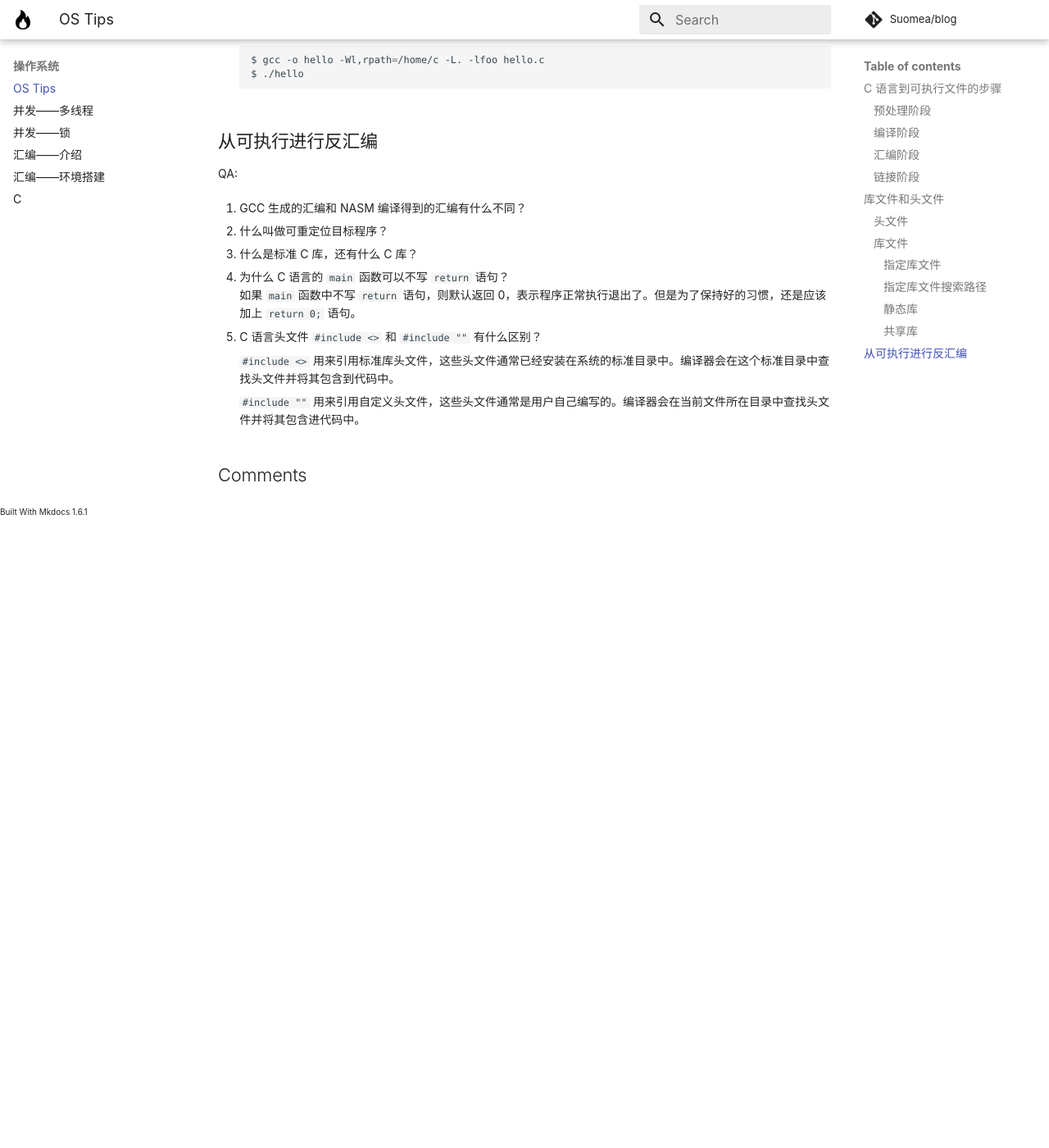
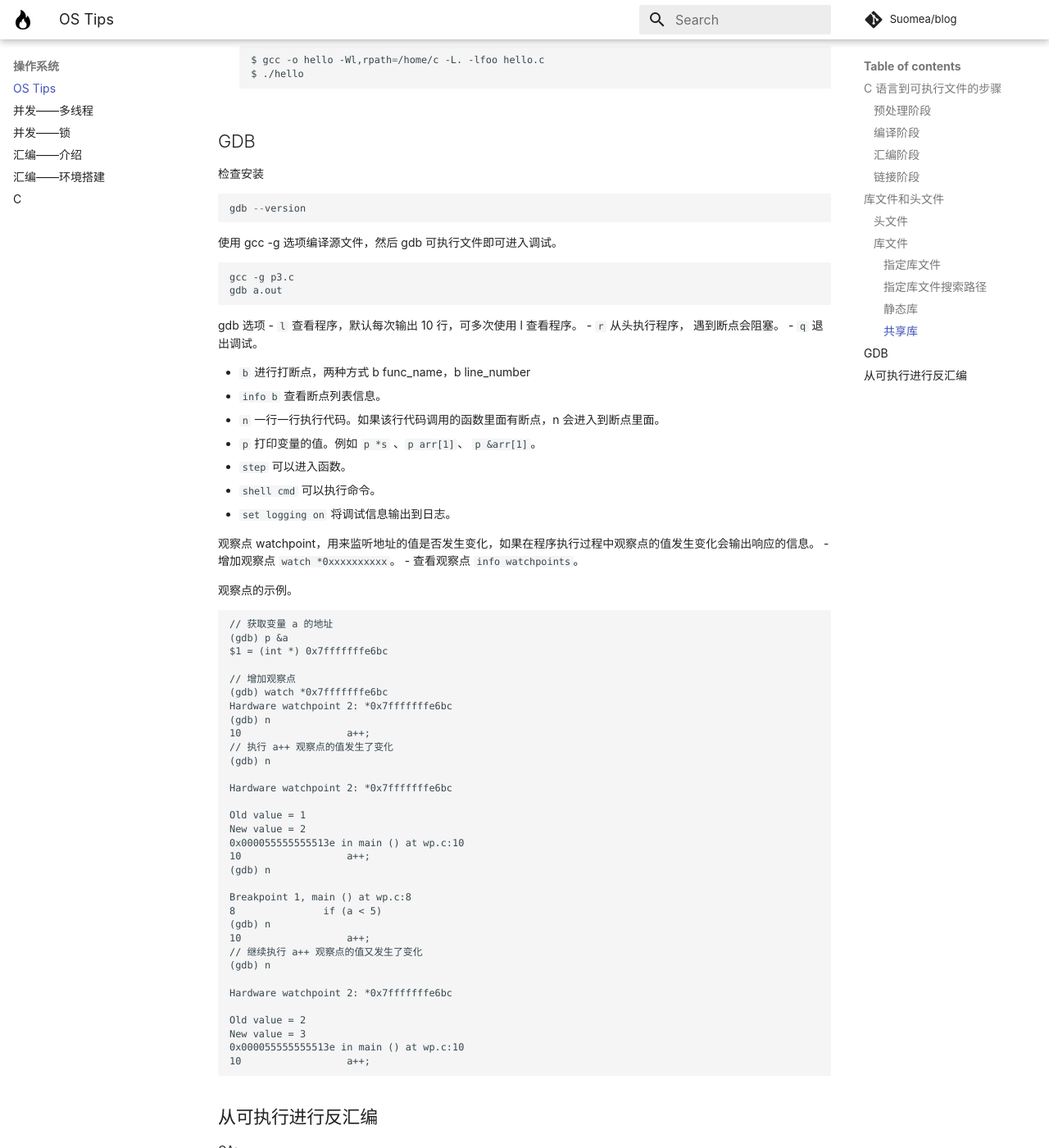
Before and after one commit to Suomea/blog, an MkDocs documentation site: the page built from docs/OS/OS Tips.md, in a window 1280 px wide and 1400 px high, scrolled down 5053 px. Shown: the whole window at 82% size. Built offline with MkDocs 1.6.1 and Material for MkDocs 9.7.7, drawn with Linux system fonts in a browser that asks for light colours; some web fonts are replaced; comment, search, counter and statistics services are not loaded; before the commit the page ends 5683 px from its top, so only the background shows below that.

Commit message:
更新笔记。

````diff
--- a/docs/OS/OS Tips.md
+++ b/docs/OS/OS Tips.md
@@ -233,6 +233,74 @@ $ gcc -o hello -Wl,rpath=/home/c -L. -lfoo hello.c
 $ ./hello
 ```
 
+## GDB
+
+检查安装
+```c
+gdb --version
+```
+
+使用 gcc -g 选项编译源文件，然后 gdb 可执行文件即可进入调试。
+```shell
+gcc -g p3.c
+gdb a.out
+```
+
+gdb 选项
+- `l` 查看程序，默认每次输出 10 行，可多次使用 l 查看程序。
+- `r` 从头执行程序， 遇到断点会阻塞。
+- `q` 退出调试。
+
+- `b` 进行打断点，两种方式 b func_name，b line_number
+- `info b` 查看断点列表信息。
+- `n` 一行一行执行代码。如果该行代码调用的函数里面有断点，n 会进入到断点里面。
+
+- `p` 打印变量的值。例如 `p *s` 、`p arr[1]`、 `p &arr[1]`。
+- `step` 可以进入函数。
+
+- `shell cmd` 可以执行命令。
+- `set logging on` 将调试信息输出到日志。
+
+观察点 watchpoint，用来监听地址的值是否发生变化，如果在程序执行过程中观察点的值发生变化会输出响应的信息。
+- 增加观察点 `watch *0xxxxxxxxxx`。
+- 查看观察点 `info watchpoints`。
+
+观察点的示例。
+```
+// 获取变量 a 的地址
+(gdb) p &a
+$1 = (int *) 0x7fffffffe6bc
+
+// 增加观察点
+(gdb) watch *0x7fffffffe6bc
+Hardware watchpoint 2: *0x7fffffffe6bc
+(gdb) n
+10                  a++;
+// 执行 a++ 观察点的值发生了变化
+(gdb) n
+
+Hardware watchpoint 2: *0x7fffffffe6bc
+
+Old value = 1
+New value = 2
+0x000055555555513e in main () at wp.c:10
+10                  a++;
+(gdb) n
+
+Breakpoint 1, main () at wp.c:8
+8               if (a < 5)
+(gdb) n
+10                  a++;
+// 继续执行 a++ 观察点的值又发生了变化
+(gdb) n
+
+Hardware watchpoint 2: *0x7fffffffe6bc
+
+Old value = 2
+New value = 3
+0x000055555555513e in main () at wp.c:10
+10                  a++;
+```
 
 ## 从可执行进行反汇编
 
````
Also changed, not shown: docs/OS/C.md (+45 -0 lines), docs/Server/阿里云服务器106.15.72.83.md (added, +15 -0 lines), 1 other file.
